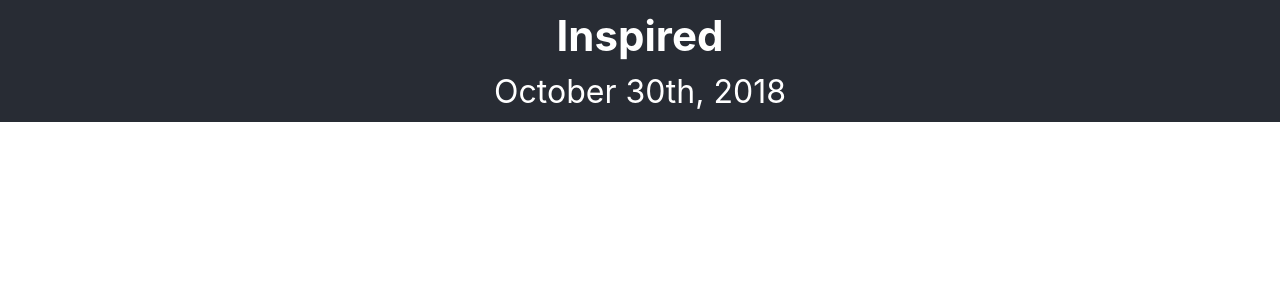
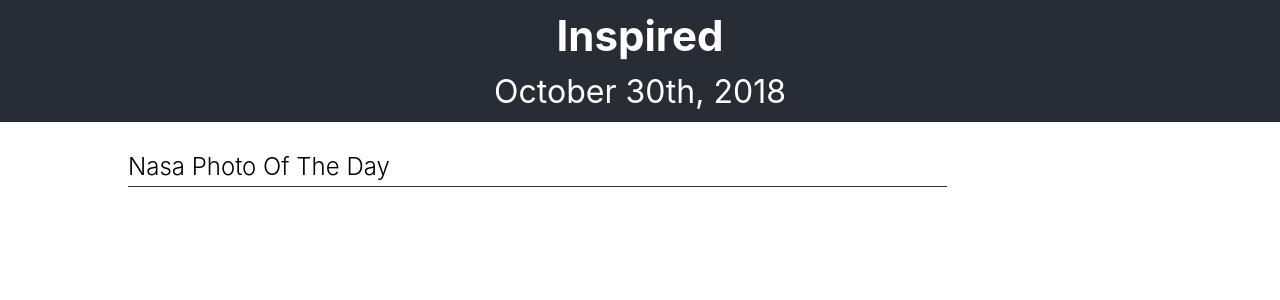
Before and after one commit to gregmarquet/inspired, a React (Create React App) app: page / in a window 1280 px wide. Shown: the top 300 px of the page. Built offline with nearby package versions, Linux system fonts and the light colour scheme; no server answers.

Commit message:
add pod_title to NasaPOD.js and style

```diff
--- a/src/components/NasaPOD/NasaPOD.css
+++ b/src/components/NasaPOD/NasaPOD.css
@@ -3,7 +3,26 @@
   width: 80%;
   height: auto;
 }
+.pod_title {
+  text-align: left;
+  padding-bottom: 5px;
+  margin: 30px 0;
+  border-bottom: 1px solid #333;
+  width: 80%;
+  font-weight: 300;
+}
 
+.pod_image-title {
+  font-weight: 300;
+}
 .pod_image {
   max-width:100%;
 }
+
+.pod_image-explanation {
+  line-height: 1.6rem;
+  font-size: 1.2rem;
+  text-align: left;
+  margin-top: 2rem;
+  font-weight: 300;
+}
--- a/src/components/NasaPOD/NasaPOD.js
+++ b/src/components/NasaPOD/NasaPOD.js
@@ -24,12 +24,15 @@ class NasaPOD extends Component {
 
     return (
       <div className="pod_container">
-        <h3>{this.state.photo.title}</h3>
+        <h2 className="pod_title">Nasa Photo Of The Day</h2>
+        <h3 className="pod_image-title">                  {this.state.photo.title}
+        </h3>
         <img
           className="pod_image"
           src={this.state.photo.url}
           alt={this.state.photo.url}/>
-        <p>{this.state.photo.explanation}</p>
+        <p className="pod_image-explanation">             {this.state.photo.explanation}
+        </p>
       </div>
     )
   }
```
